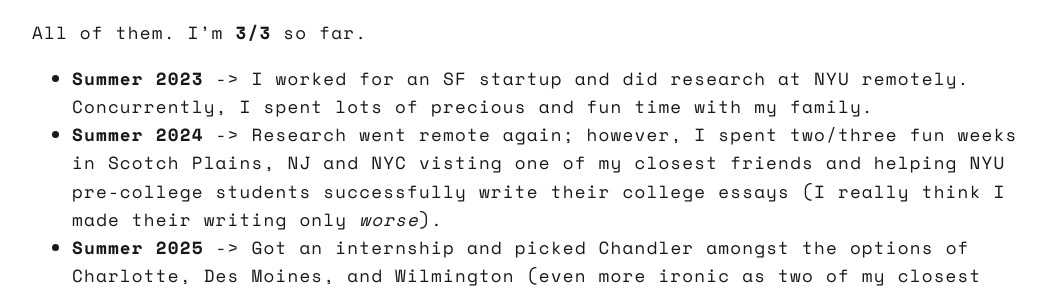
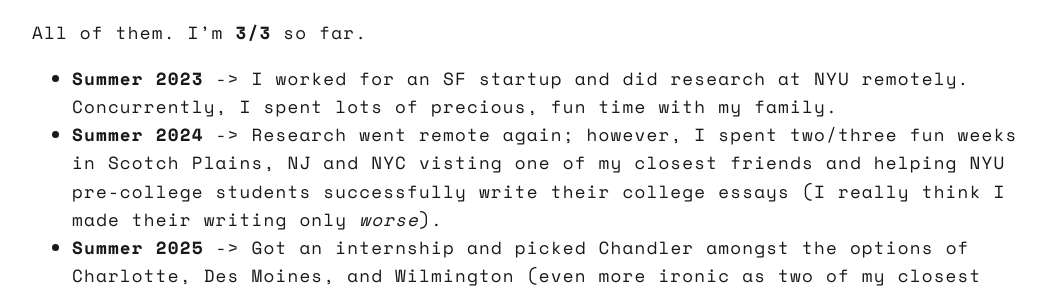
Before and after one commit to navunni/navunni.github.io, a Jekyll site: the page built from _posts/2025-06-08-coming-home-growing-up-in-arizona.md, in a window 1280 px wide. Shown: the part 704-994 px from the top of the page, without its empty margins (108-1171 px from the left). Built offline with Jekyll 4.4.1, drawn with Linux system fonts in a browser that asks for light colours.

Commit message:
edited slightly.

```diff
--- a/_posts/2025-06-08-coming-home-growing-up-in-arizona.md
+++ b/_posts/2025-06-08-coming-home-growing-up-in-arizona.md
@@ -20,7 +20,7 @@ Because I realized that I've spent **every single summer since starting college
 
 All of them. I'm **3/3** so far.
 
-- **Summer 2023** -> I worked for an SF startup and did research at NYU remotely. Concurrently, I spent lots of precious and fun time with my family.
+- **Summer 2023** -> I worked for an SF startup and did research at NYU remotely. Concurrently, I spent lots of precious, fun time with my family.
 - **Summer 2024** -> Research went remote again; however, I spent two/three fun weeks in Scotch Plains, NJ and NYC visting one of my closest friends and helping NYU pre-college students successfully write their college essays (I really think I made their writing only *worse*).
 - **Summer 2025** -> Got an internship and picked Chandler amongst the options of Charlotte, Des Moines, and Wilmington (even more ironic as two of my closest friends are from North Carolina and Delaware). Now I'm back in Arizona again, *fully by choice*.
 
```
